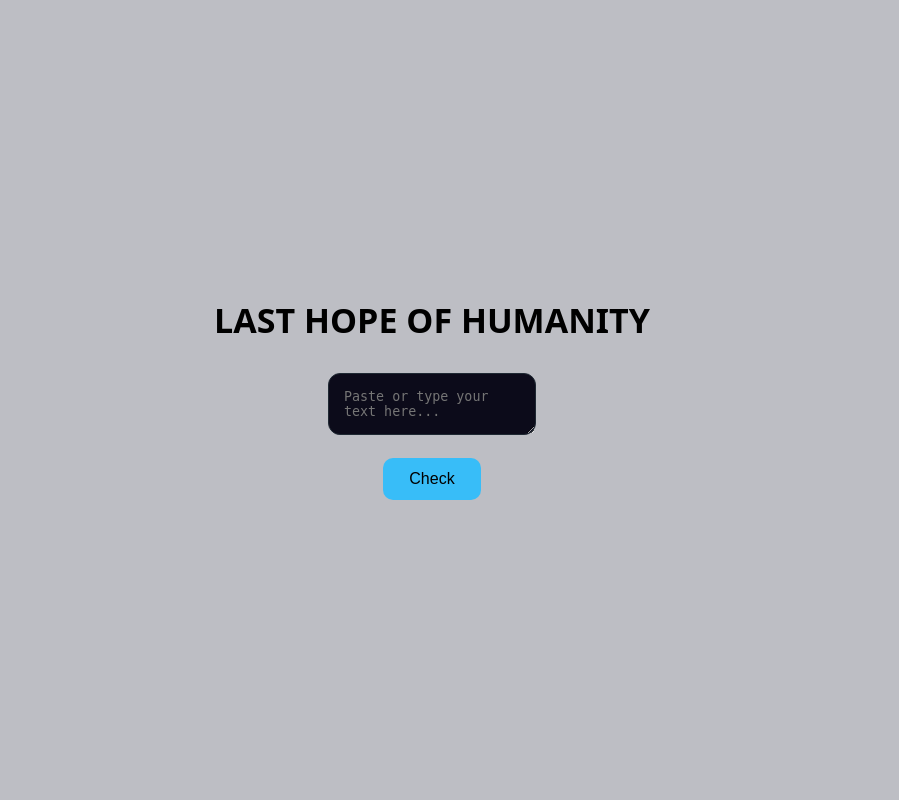
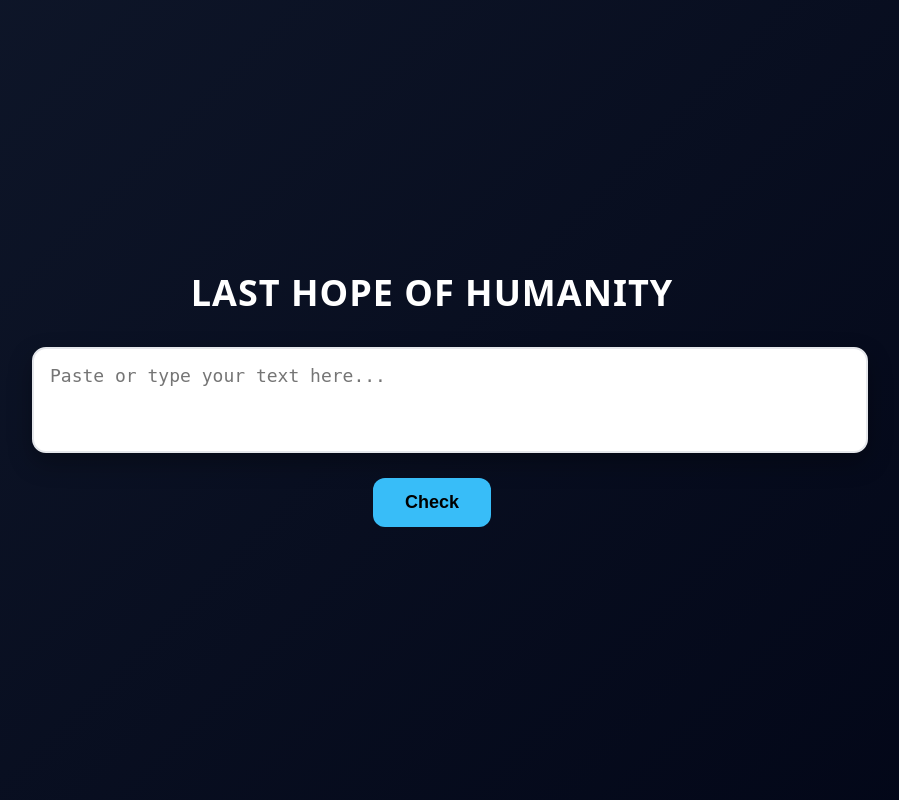
Before and after one commit to sam123-prog/lasthope.ai, a Flask app: page / in a window 1280 px wide. Shown: the whole page, without its empty margins (208-1107 px from the left). Run offline with Flask 3, Linux system fonts and the light colour scheme; parts of the project's set-up code (start-up, migrations or seed data) failed here and were passed over.

Commit message:
fixed everything

```diff
--- a/app.py
+++ b/app.py
@@ -1,27 +1,44 @@
 from flask import Flask, render_template, request
 import pickle
+import os
 
 app = Flask(__name__)
 
-model = pickle.load(open("model.pkl", "rb"))
-vectorizer = pickle.load(open("vectorizer.pkl", "rb"))
+# Load trained model & vectorizer once at startup
+with open("model.pkl", "rb") as f:
+    model = pickle.load(f)
+
+with open("vectorizer.pkl", "rb") as f:
+    vectorizer = pickle.load(f)
+
 
 @app.route("/", methods=["GET", "POST"])
 def home():
+
     result = ""
+
     if request.method == "POST":
-        text = request.form["text"]
-        text_vec = vectorizer.transform([text])
-        prediction = model.predict(text_vec)[0]
+        text = request.form.get("text", "").strip()
 
-        if prediction == 1:
-            result = "Likely AI Generated 🤖"
+        # Prevent empty input
+        if len(text) == 0:
+            result = "Please enter some text first 🙂"
         else:
-            result = "Likely Human Written 👨"
+            text_vec = vectorizer.transform([text])
+            prediction = model.predict(text_vec)[0]
+
+            if prediction == 1:
+                result = "Likely AI Generated 🤖"
+            else:
+                result = "Likely Human Written 👨"
 
     return render_template("index.html", result=result)
-import os
+
 
 if __name__ == "__main__":
+
+    # For Render / deployment
     port = int(os.environ.get("PORT", 10000))
-    app.run(host="0.0.0.0", port=port)
+
+    # debug=False for production
+    app.run(host="0.0.0.0", port=port, debug=True)
--- a/templates/index.html
+++ b/templates/index.html
@@ -1,14 +1,15 @@
 <!DOCTYPE html>
-<html>
+<html lang="en">
 <head>
+<meta charset="UTF-8">
 <title>AI Bot Detector</title>
 
 <style>
-body {
+body{
     margin:0;
     font-family: system-ui, Arial, sans-serif;
-    background:#bdbec4;
-    color:black;
+    background:linear-gradient(135deg,#0f172a,#020617);
+    color:white;
     display:flex;
     justify-content:center;
     align-items:center;
@@ -17,58 +18,85 @@ body {
 
 .container{
     width:90%;
-    max-width:700px;
+    max-width:800px;
     text-align:center;
 }
 
 h1{
-    font-size:34px;
+    font-size:36px;
+    font-weight:700;
     margin-bottom:30px;
-    font-weight:600;
+    letter-spacing:1px;
 }
 
-textarea {
-    background-color: #0c0b1a;  /* dark navy black */
-    color: #ffffff;
-    border-radius: 12px;
-    padding: 15px;
-    border: 1px solid #1f2933;
-    outline: none;
+/* TEXT BOX */
+
+textarea{
+    width:100%;
+    min-height:70px;
+    max-height:350px;
+    resize:none;
+    overflow:hidden;
+
+    background:white;
+    color:black;
+
+    border-radius:14px;
+    padding:16px;
+    font-size:18px;
+    border:2px solid #e5e7eb;
+    outline:none;
+
+    transition:0.2s ease;
+    box-shadow:0 10px 25px rgba(0,0,0,0.3);
 }
 
 textarea:focus{
     border-color:#38bdf8;
 }
 
+/* BUTTON */
+
 button{
-    margin-top:18px;
-    padding:12px 26px;
-    font-size:16px;
+    margin-top:20px;
+    padding:14px 32px;
+    font-size:18px;
     border:none;
-    border-radius:10px;
+    border-radius:12px;
     background:#38bdf8;
     color:black;
     cursor:pointer;
-    transition:0.2s;
+    font-weight:600;
+    transition:0.2s ease;
 }
 
 button:hover{
+    transform:scale(1.05);
     background:#0ea5e9;
 }
 
+/* RESULT */
+
 .result{
-    margin-top:25px;
-    font-size:22px;
+    margin-top:30px;
+    font-size:24px;
+    font-weight:600;
     color:#e5e7eb;
+}
+
+/* SMALL SCREEN */
+
+@media(max-width:600px){
+    h1{
+        font-size:28px;
+    }
+    textarea{
+        font-size:16px;
+    }
 }
 </style>
 </head>
-<script>
-function autoResize(el){
-    el.style.height = "auto";
-    el.style.height = el.scrollHeight + "px";
-}
-</script>
+
 <body>
 
 <div class="container">
@@ -76,21 +104,32 @@ function autoResize(el){
 <h1>LAST HOPE OF HUMANITY</h1>
 
 <form method="POST">
-    <textarea
+
+<textarea
     id="textInput"
     name="text"
     placeholder="Paste or type your text here..."
     oninput="autoResize(this)"
     required></textarea>
-    <br>
-    <button type="submit">Check</button>
+
+<br>
+
+<button type="submit">Check</button>
+
 </form>
 
 <div class="result">
-
+    {{ result }}
 </div>
 
 </div>
 
+<script>
+function autoResize(el){
+    el.style.height = "auto";
+    el.style.height = el.scrollHeight + "px";
+}
+</script>
+
 </body>
 </html>
```
Also changed, not shown: train_model.py (+67 -7 lines).
